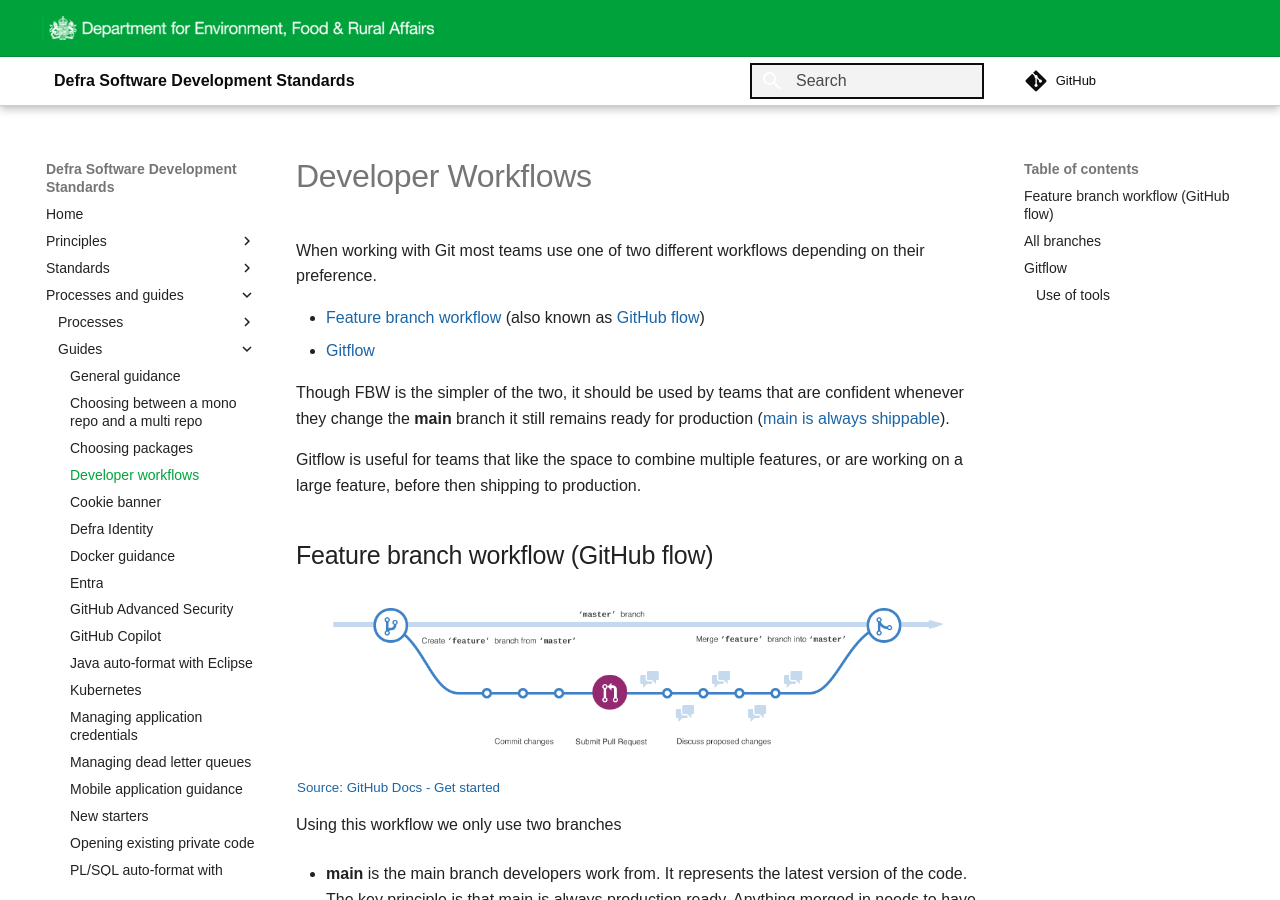
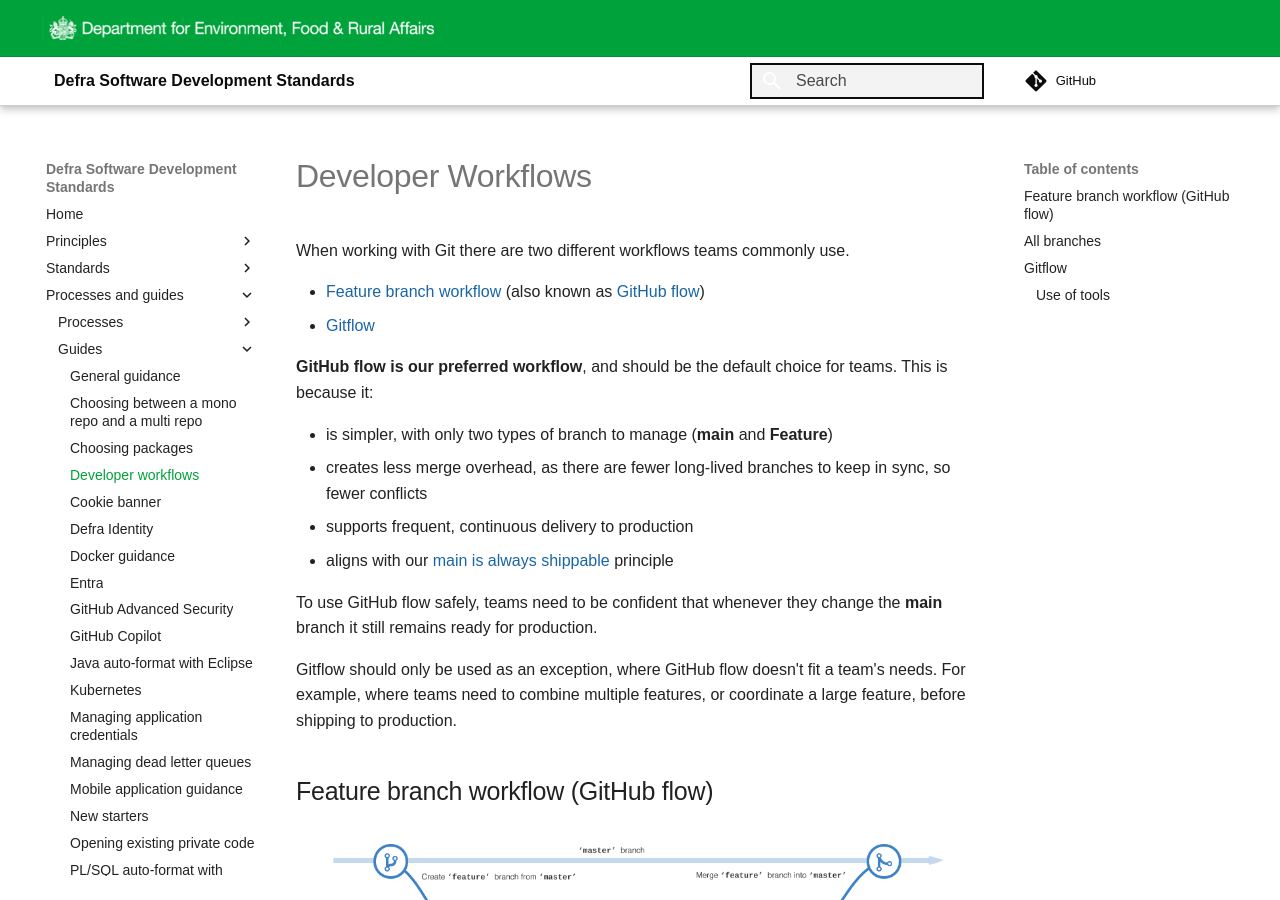
Before and after one commit to DEFRA/software-development-standards, an MkDocs documentation site: the page built from docs/guides/developer_workflows.md, in a window 1280 px wide and 900 px high. Built offline with MkDocs 1.6.1 and Material for MkDocs 9.7.7, drawn with Linux system fonts in a browser that asks for light colours; some web fonts are replaced; comment, search, counter and statistics services are not loaded.

Commit message:
Clarify GitHub flow is our preferred branching workflow

```diff
--- a/docs/guides/developer_workflows.md
+++ b/docs/guides/developer_workflows.md
@@ -1,13 +1,20 @@
 # Developer Workflows
 
-When working with Git most teams use one of two different workflows depending on their preference.
+When working with Git there are two different workflows teams commonly use.
 
 - [Feature branch workflow](https://www.atlassian.com/git/tutorials/comparing-workflows/feature-branch-workflow) (also known as [GitHub flow](https://guides.github.com/introduction/flow/))
 - [Gitflow](https://www.atlassian.com/git/tutorials/comparing-workflows/gitflow-workflow)
 
-Though FBW is the simpler of the two, it should be used by teams that are confident whenever they change the **main** branch it still remains ready for production ([main is always shippable](https://github.com/DEFRA/software-development-standards/blob/main/docs/principles/coding_principles.md#main-is-always-shippable)).
+**GitHub flow is our preferred workflow**, and should be the default choice for teams. This is because it:
 
-Gitflow is useful for teams that like the space to combine multiple features, or are working on a large feature, before then shipping to production.
+- is simpler, with only two types of branch to manage (**main** and **Feature**)
+- creates less merge overhead, as there are fewer long-lived branches to keep in sync, so fewer conflicts
+- supports frequent, continuous delivery to production
+- aligns with our [main is always shippable](https://github.com/DEFRA/software-development-standards/blob/main/docs/principles/coding_principles.md#main-is-always-shippable) principle
+
+To use GitHub flow safely, teams need to be confident that whenever they change the **main** branch it still remains ready for production.
+
+Gitflow should only be used as an exception, where GitHub flow doesn't fit a team's needs. For example, where teams need to combine multiple features, or coordinate a large feature, before shipping to production.
 
 ## Feature branch workflow (GitHub flow)
 
```
